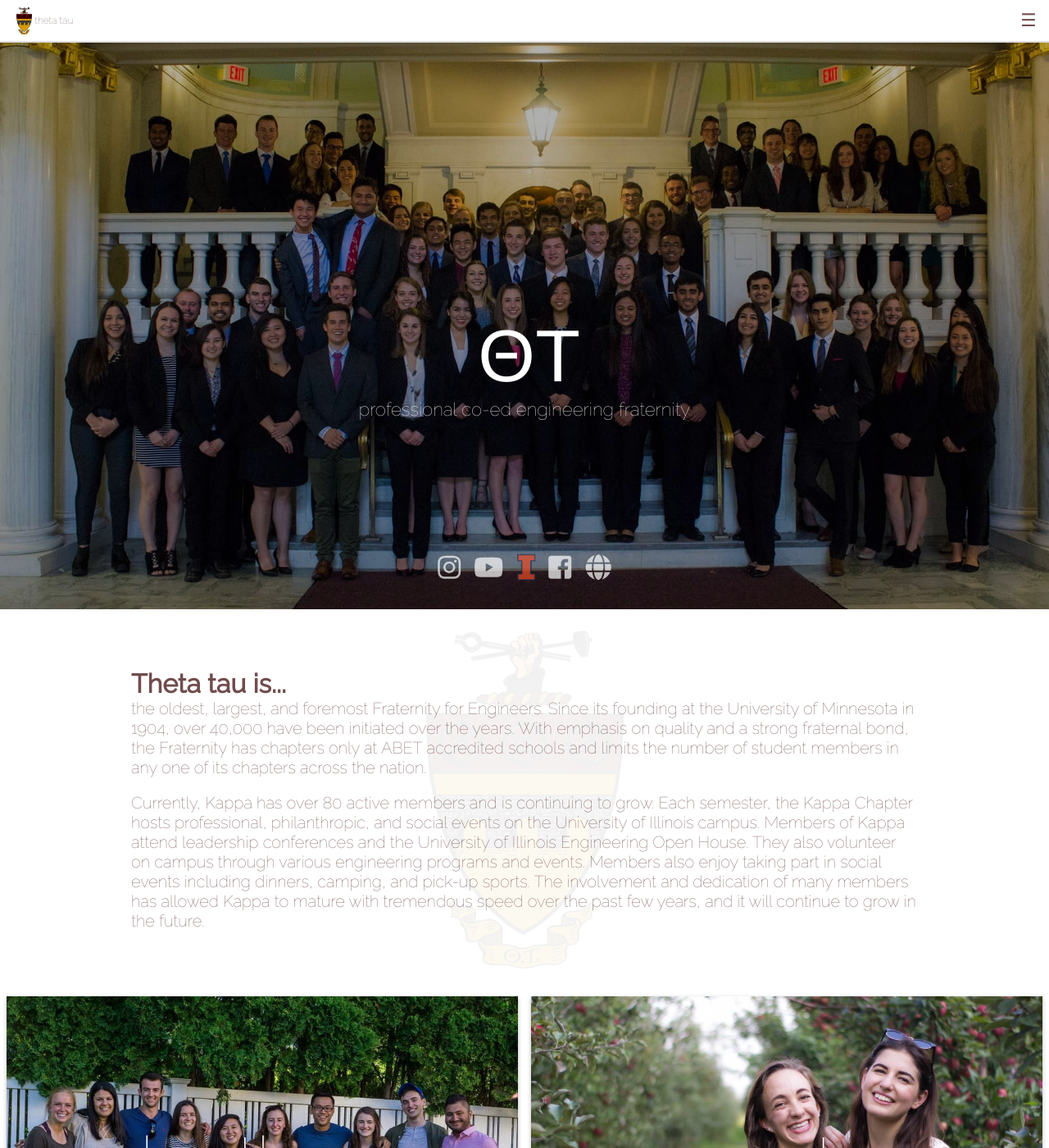
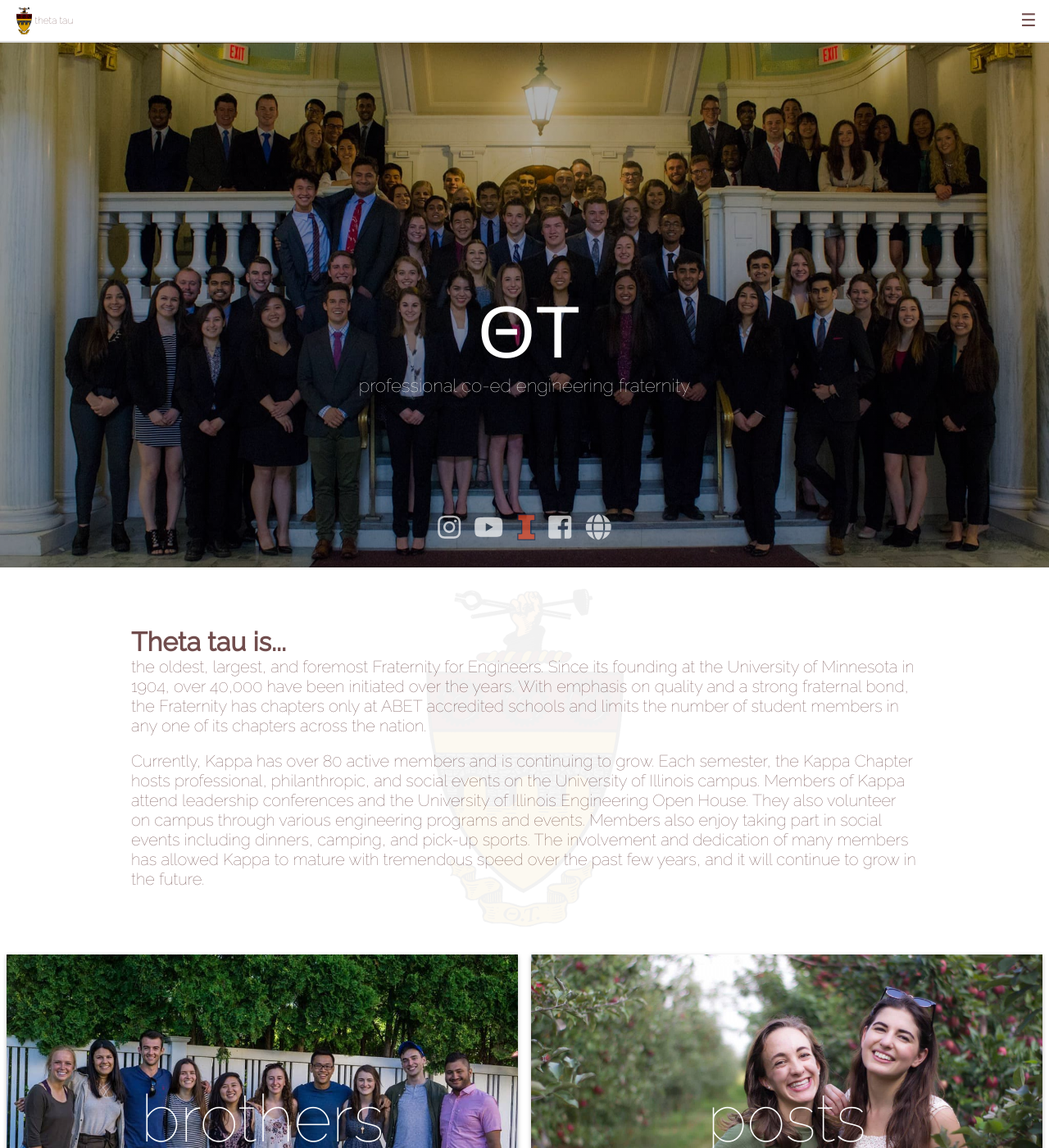
Before and after one commit to KappaThetaTau/kappathetatau.github.io, a Jekyll site: the page built from index.html, in a window 1280 px wide and 1400 px high. Shown: the whole window at 82% size. Built offline with Jekyll 4.4.1, drawn with Linux system fonts in a browser that asks for light colours; nearby versions of some CDN libraries.

Commit message:
Decreased height of hero and made links wrap in posts

```diff
--- a/_scss/_mixins.scss
+++ b/_scss/_mixins.scss
@@ -38,7 +38,7 @@
 }
 
 @mixin hero-styling($background-image, $distance-from-top) {
-    height: 27em;
+    height: 25em;
     padding: none;
     font-size: $hero-mobile-font-size;
     background: linear-gradient( rgba(0, 0, 0, 0.3), rgba(0, 0, 0, 0.4) ), url($background-image);
--- a/_scss/_post.scss
+++ b/_scss/_post.scss
@@ -35,6 +35,11 @@
     .content {
         p {
             @include margin-top-bottom();
+            a {
+                overflow-wrap: break-word;
+                word-wrap: break-word;
+                hyphens: auto;
+            }
         }
 
         pre {
--- a/css/main.css
+++ b/css/main.css
@@ -313,7 +313,7 @@
   display: grid;
   grid-template-columns: 1fr; }
   #blog #hero {
-    height: 27em;
+    height: 25em;
     padding: none;
     font-size: 1.2em;
     background: linear-gradient(rgba(0, 0, 0, 0.3), rgba(0, 0, 0, 0.4)), url("/assets/imgs/orchard_3.jpg");
@@ -407,6 +407,13 @@
   .post .content p {
     margin-top: 1.2em;
     margin-bottom: 1.2em; }
+    .post .content p a {
+      overflow-wrap: break-word;
+      word-wrap: break-word;
+      -webkit-hyphens: auto;
+         -moz-hyphens: auto;
+          -ms-hyphens: auto;
+              hyphens: auto; }
   .post .content pre {
     padding: 1.2em; }
   .post .content ol {
@@ -473,7 +480,7 @@
       right: -50px;
       transition: 0.30s; }
   #home #hero {
-    height: 27em;
+    height: 25em;
     padding: none;
     font-size: 1.2em;
     background: linear-gradient(rgba(0, 0, 0, 0.3), rgba(0, 0, 0, 0.4)), url("/assets/imgs/hero.jpg");
@@ -743,7 +750,7 @@
   display: grid;
   grid-template-columns: 1fr; }
   #brothers #hero {
-    height: 27em;
+    height: 25em;
     padding: none;
     font-size: 1.2em;
     background: linear-gradient(rgba(0, 0, 0, 0.3), rgba(0, 0, 0, 0.4)), url("/assets/imgs/orchard_1.jpg");
```
Also changed, not shown: _scss/_default.scss (line endings or trailing spaces).
